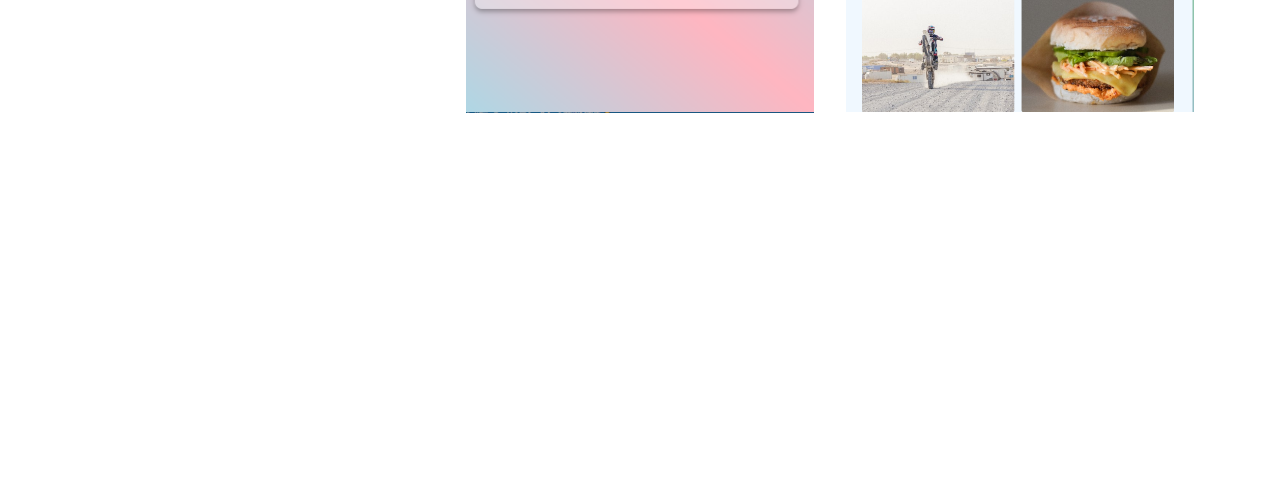
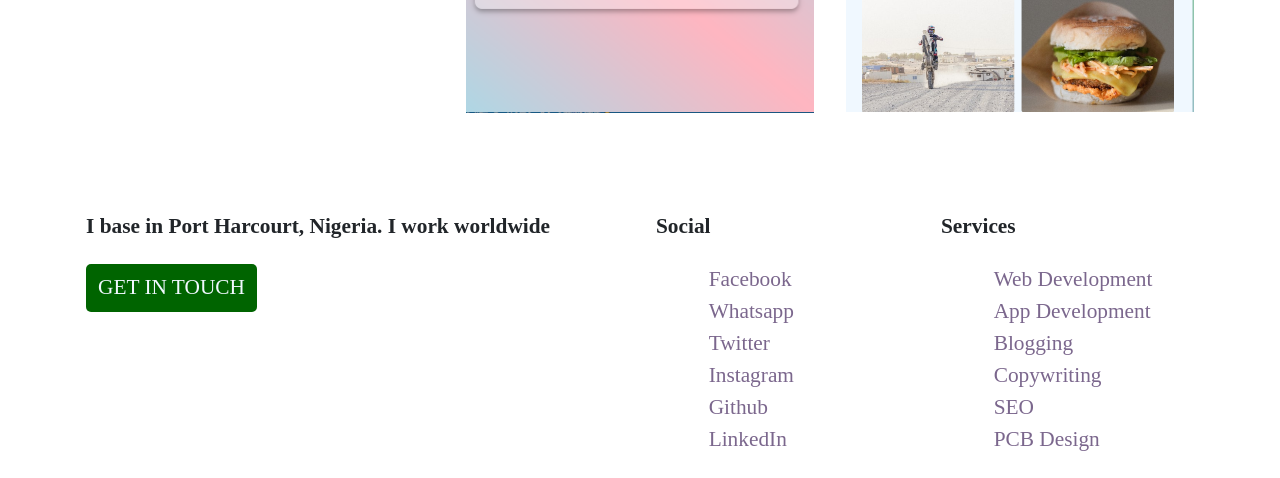
Before and after one commit to NwabuezeM/Nwabueze, a plain HTML site: page index.html in a window 1280 px wide. Shown: the part 3302-3780 px from the top of the page. Before the commit the page ends 3470 px from the top, so only its background shows below. Drawn offline with nearby package versions, Linux system fonts and the light colour scheme; a web font is replaced by a local one.

Commit message:
contact section added

```diff
--- a/index.html
+++ b/index.html
@@ -174,6 +174,42 @@
             </div>
         </div>
     </section>
+    <section class="contact">
+        <div class="container">
+            <div class="row">
+                <div class="col-lg-6">
+                    <p>I base in Port Harcourt, Nigeria. I work worldwide</p>
+                    <button><a href="#">Get in touch</a></button>
+                </div>
+                <div class="col-lg-6">
+                    <div class="row">
+                        <div class="col-sm-6">
+                            <p>Social</p>
+                            <ul>
+                                <li><a href="#">Facebook</a></li>
+                                <li><a href="#">Whatsapp</a></li>
+                                <li><a href="#">Twitter</a></li>
+                                <li><a href="#">Instagram</a></li>
+                                <li><a href="#">Github</a></li>
+                                <li><a href="#">LinkedIn</a></li>
+                            </ul>
+                        </div>
+                        <div class="col-sm-6">
+                            <p>Services</p>
+                            <ul>
+                                <li><a href="#">Web Development</a></li>
+                                <li><a href="#">App Development</a></li>
+                                <li><a href="#">Blogging</a></li>
+                                <li><a href="#">Copywriting</a></li>
+                                <li><a href="#">SEO</a></li>
+                                <li><a href="#">PCB Design</a></li>
+                            </ul>
+                        </div>
+                    </div>
+                </div>
+            </div>
+        </div>
+    </section>
 </main>
     <script src="https://cdn.jsdelivr.net/npm/bootstrap@5.3.2/dist/js/bootstrap.bundle.min.js" integrity="sha384-C6RzsynM9kWDrMNeT87bh95OGNyZPhcTNXj1NW7RuBCsyN/o0jlpcV8Qyq46cDfL" crossorigin="anonymous"></script>
 </body>
--- a/styles.css
+++ b/styles.css
@@ -148,6 +148,68 @@ hr {
     border-radius: 5px;
 }
 
+.portfolio img:hover {
+    transform: scale(1.1);
+    box-shadow: 0 5px 8px #5a5353;
+}
+
 .portfolio .first-row {
     margin-bottom: 1em;
 }
+
+.contact {
+    margin-top: 2em;
+}
+
+.contact a {
+    text-decoration: none;
+}
+
+.contact a:hover {
+    color: #5cacee;
+}
+
+.contact li {
+    list-style: none;
+}
+
+.contact li a {
+    color: #7b678d;
+    padding: 10px;
+}
+
+.contact li a:hover {
+    color: wheat;
+    background-color: gray;
+    border-radius: 50%;
+}
+
+.contact p {
+    text-align: center;
+    font-size: 20pt;
+    font-weight: 800;
+}
+
+.contact p:first-of-type {
+    text-align: justify;
+    font-size: 16pt;
+}
+
+.contact button {
+    color: aliceblue;
+    border: none;
+    background-color: darkgreen;
+    padding: 8px 12px;
+    border-radius: 5px;
+    text-transform: uppercase;
+}
+
+.contact a {
+    color: aliceblue;
+}
+
+.contact button:hover {
+    background-color: tomato;
+    transform: scale(1.2);
+    box-shadow: 0 5px 8px #5a5353;
+}
```
